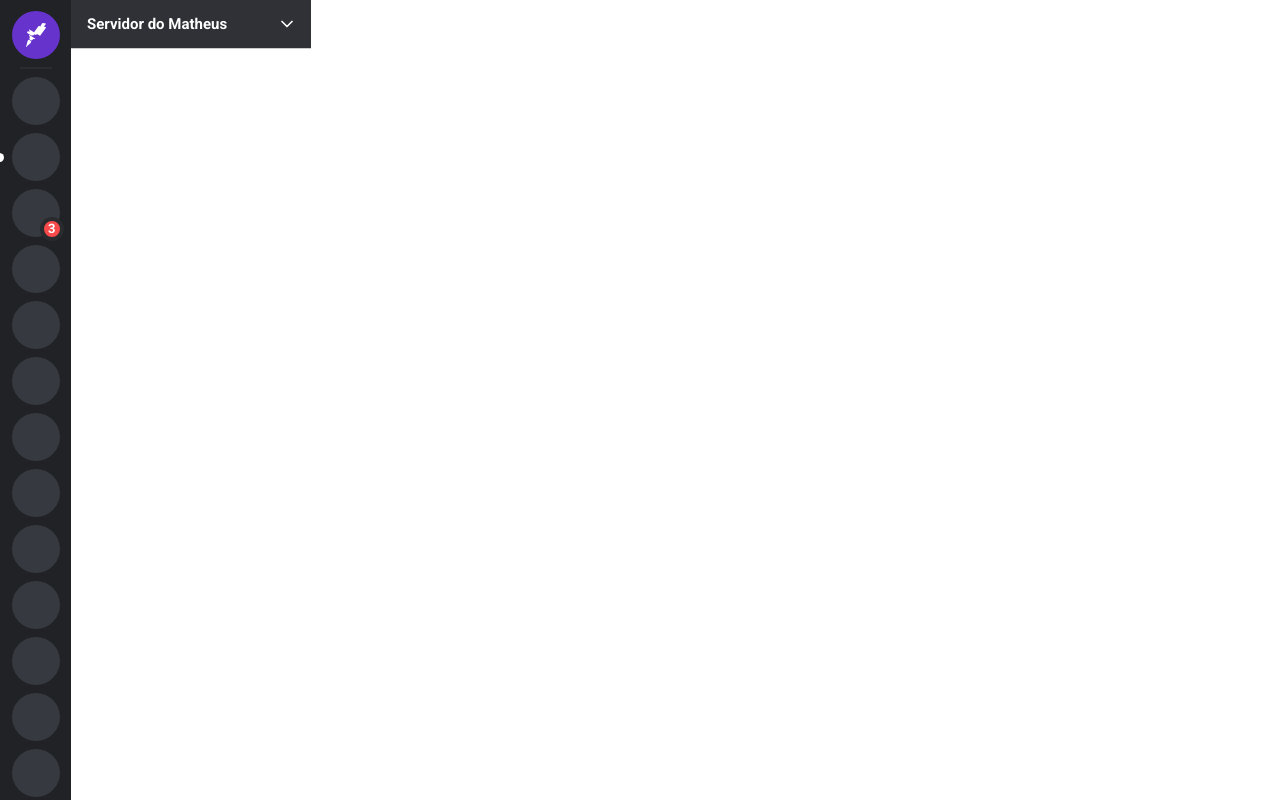
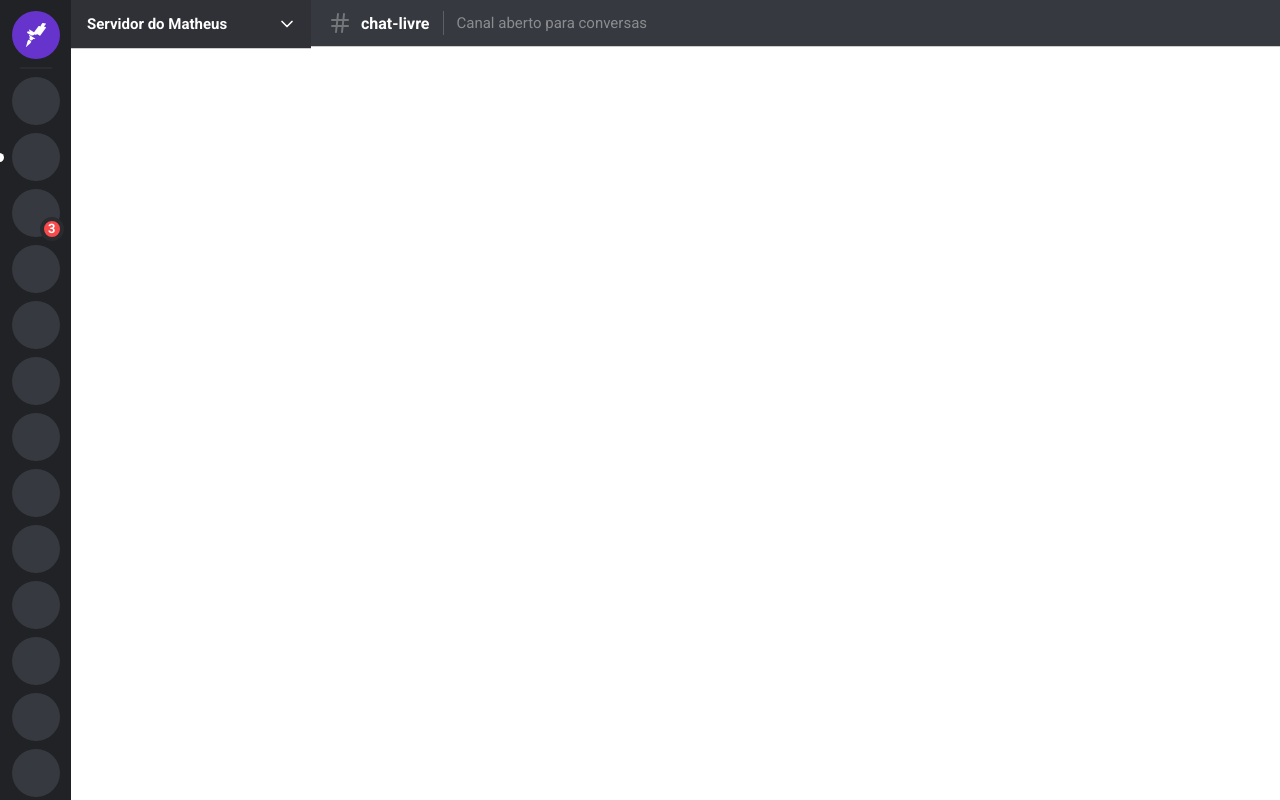
Before and after one commit to ma-nobrega/discord-clone, a React (Create React App) app: page / in a window 1280 px wide. Built offline with nearby package versions, Linux system fonts and the light colour scheme.

Commit message:
style: building channel info layout

```diff
--- /dev/null
+++ b/src/components/ChannelInfo/index.tsx
@@ -0,0 +1,22 @@
+import React from 'react';
+
+import {
+  Container,
+  HashtagIcon,
+  Title,
+  Separator,
+  Description,
+} from './styles';
+
+const ChannelInfo: React.FC = () => {
+  return (
+    <Container>
+      <HashtagIcon />
+      <Title>chat-livre</Title>
+      <Separator />
+      <Description>Canal aberto para conversas</Description>
+    </Container>
+  );
+};
+
+export default ChannelInfo;
--- /dev/null
+++ b/src/components/ChannelInfo/styles.ts
@@ -0,0 +1,45 @@
+import styled from 'styled-components';
+import { FiHash } from 'react-icons/fi';
+
+export const Container = styled.div`
+  grid-area: CI;
+
+  display: flex;
+  align-items: center;
+
+  padding: 0 17px;
+  background-color: var(--primary);
+
+  box-shadow: rgba(0, 0, 0, 0.2) 0px 1px 0px 0px;
+  z-index: 2;
+`;
+export const HashtagIcon = styled(FiHash)`
+  width: 24px;
+  height: 24px;
+
+  color: var(--symbol);
+`;
+
+export const Title = styled.h1`
+  margin-left: 9px;
+
+  font-size: 16px;
+  font-weight: bold;
+
+  color: var(--white);
+`;
+
+export const Separator = styled.div`
+  height: 24px;
+  width: 1px;
+
+  background-color: var(--white);
+  opacity: 0.2;
+
+  margin: 0 13px;
+`;
+
+export const Description = styled.span`
+  font-size: 15px;
+  color: var(--gray);
+`;
--- a/src/components/Layout/index.tsx
+++ b/src/components/Layout/index.tsx
@@ -4,12 +4,14 @@
 
 import ServerList from '../ServerList';
 import ServerName from '../ServerName';
+import ChannelInfo from '../ChannelInfo';
 
 const Layout: React.FC = () => {
   return (
     <Grid>
       <ServerList />
       <ServerName />
+      <ChannelInfo />
     </Grid>
   );
 };
```
